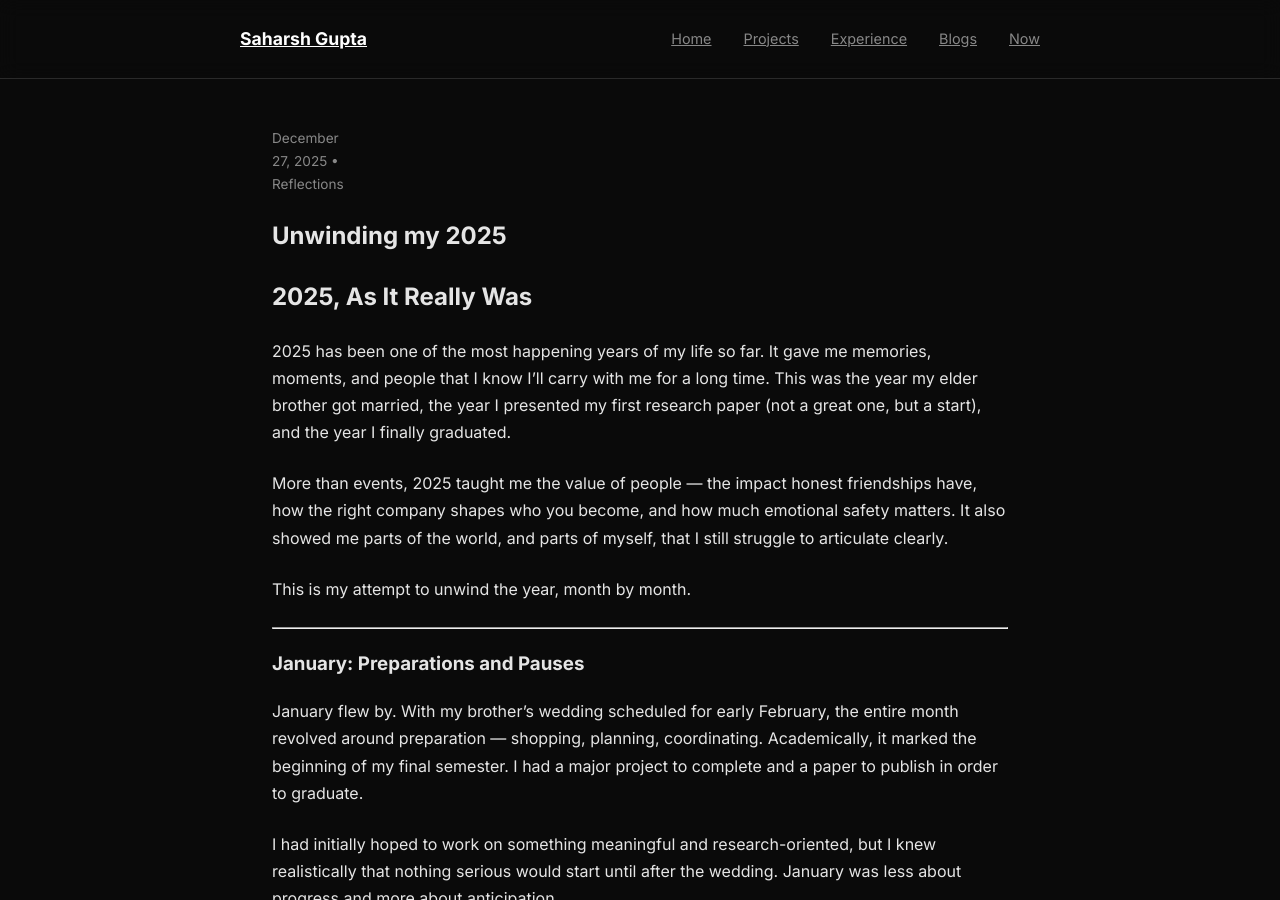
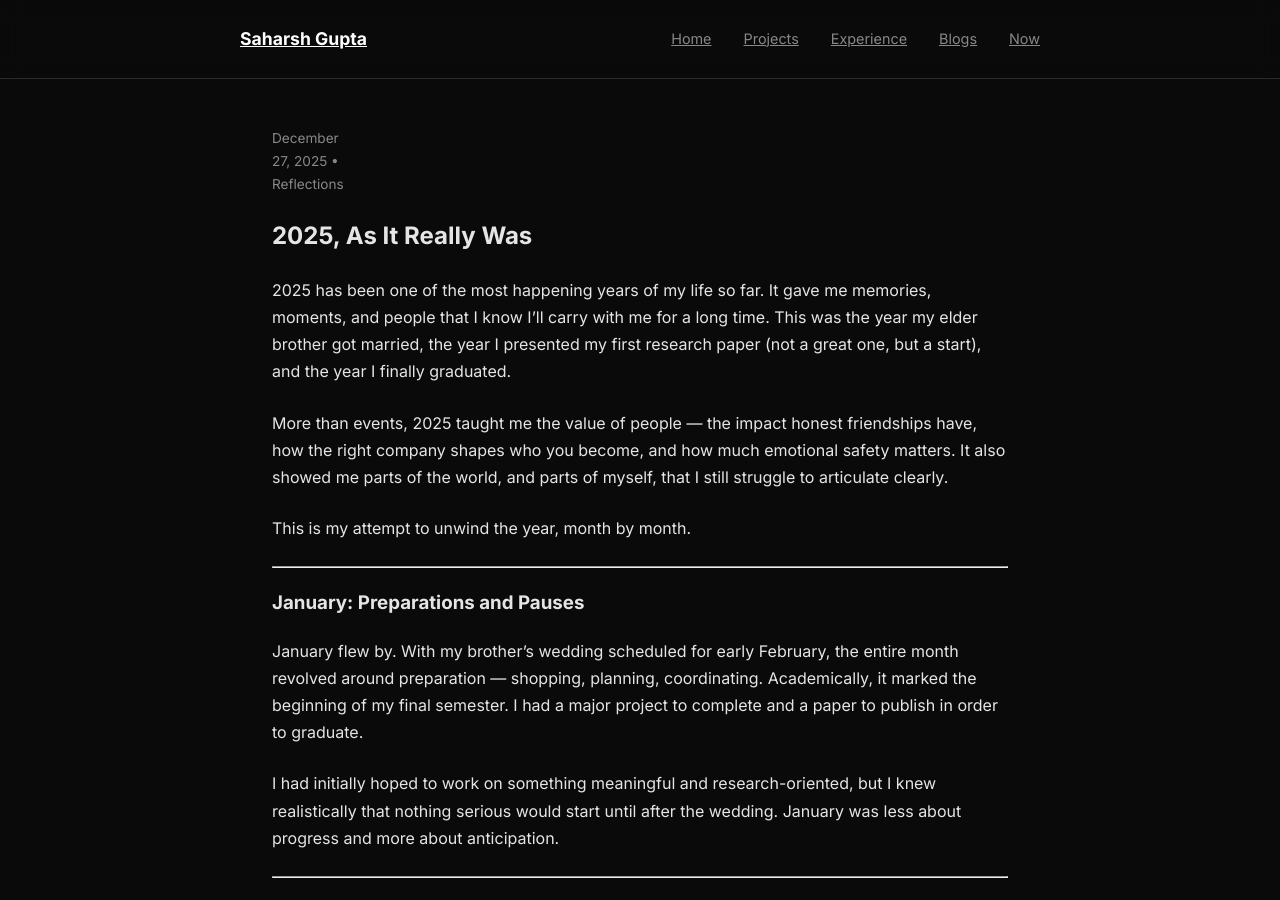
Before and after one commit to saharshg29/saharshg29.github.io, a Jekyll site: the page built from content/_reflections/000_2025recap.md, in a window 1280 px wide and 900 px high. Built offline with Jekyll 4.4.1, drawn with Linux system fonts in a browser that asks for light colours.

Commit message:
updated metadata

```diff
--- a/content/_reflections/000_2025recap.md
+++ b/content/_reflections/000_2025recap.md
@@ -1,10 +1,9 @@
 ---
 layout: post
-title: "Unwinding my 2025"
+title: "2025, As It Really Was"
 categories: Reflections
-description: 2025, As It Really Was
+description: Unwinding my 2025
 ---
-## **2025, As It Really Was**
 
 2025 has been one of the most happening years of my life so far. It gave me memories, moments, and people that I know I’ll carry with me for a long time. This was the year my elder brother got married, the year I presented my first research paper (not a great one, but a start), and the year I finally graduated.
 
```
